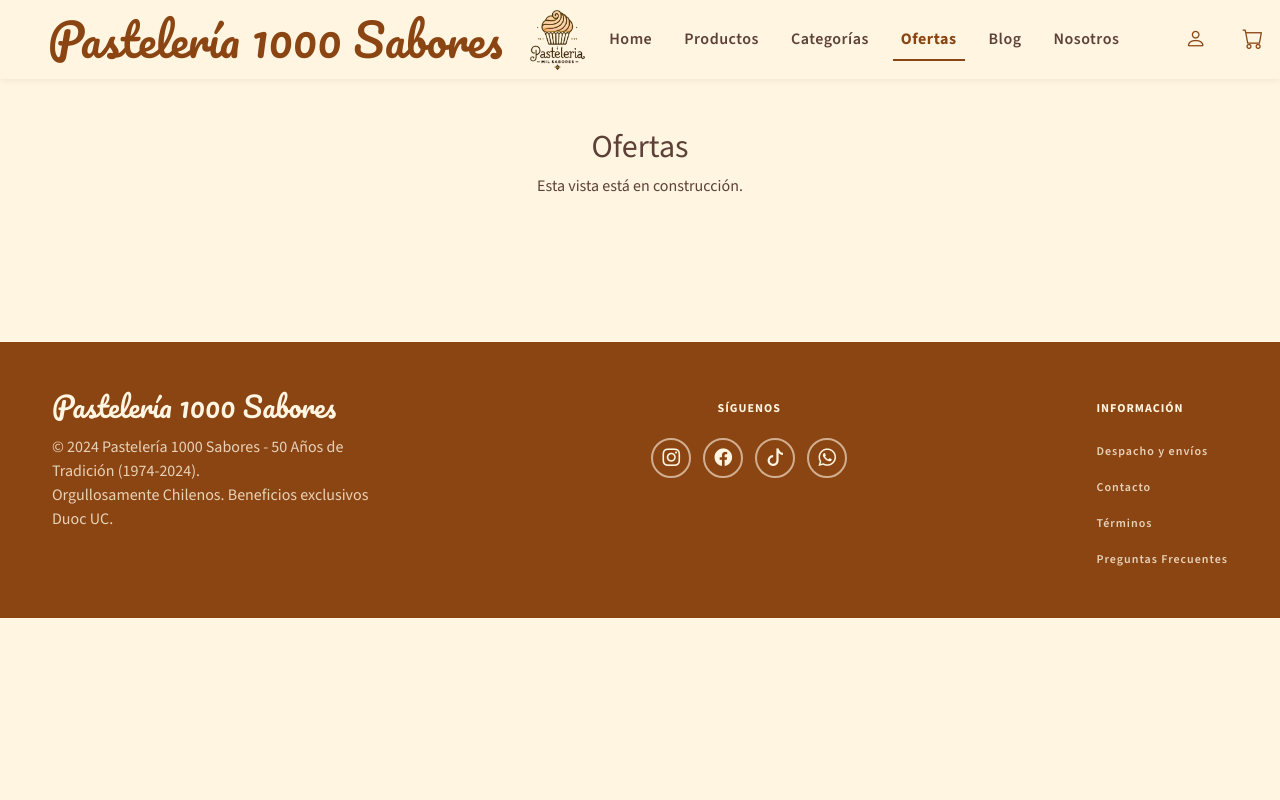
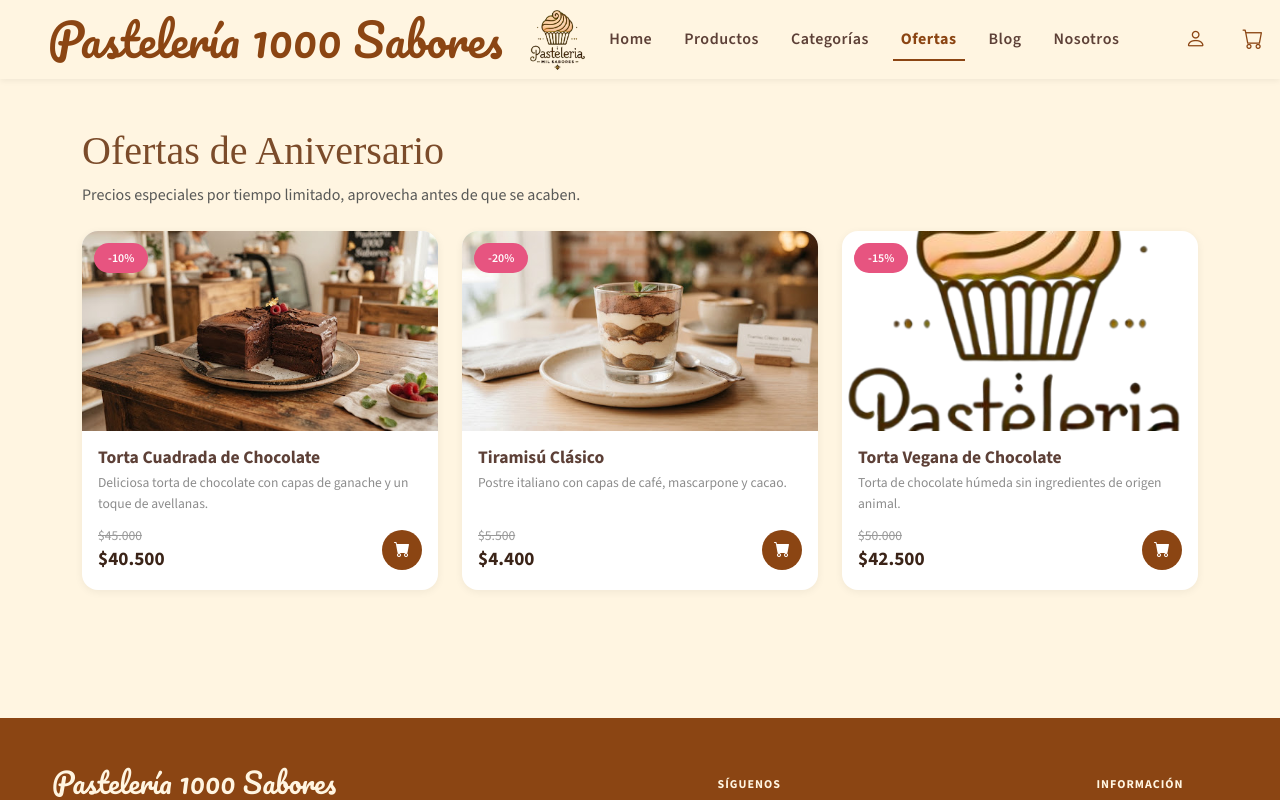
Before and after one commit to AlanisVerdugo/Pasteleria-1000-sabores, a React (Vite) app: page /ofertas in a window 1280 px wide. Shown: the top 800 px of the page. Built offline with nearby package versions, Linux system fonts and the light colour scheme.

Commit message:
feat: vista de Ofertas con productos en descuento

```diff
--- a/src/App.jsx
+++ b/src/App.jsx
@@ -9,6 +9,7 @@
 // tienda
 import Home from './pages/Home'
 import Catalogo from './pages/Catalogo'
+import Ofertas from './pages/Ofertas'
 import DetalleProducto from './pages/DetalleProducto'
 import Carrito from './pages/Carrito'
 import Login from './pages/Login'
@@ -56,7 +57,7 @@
           <Route path="/producto/:codigo" element={<DetalleProducto />} />
           <Route path="/categorias" element={enConstruccion('Categorías')} />
           <Route path="/categorias/:id" element={enConstruccion('Categoría')} />
-          <Route path="/ofertas" element={enConstruccion('Ofertas')} />
+          <Route path="/ofertas" element={<Ofertas />} />
           <Route path="/carrito" element={<Carrito />} />
           <Route path="/checkout" element={enConstruccion('Checkout')} />
           <Route path="/pago/exito/:ordenId" element={enConstruccion('Pago correcto')} />
--- /dev/null
+++ b/src/pages/Ofertas.jsx
@@ -0,0 +1,39 @@
+import { useEffect, useState } from 'react'
+import '../css/catalogo.css'
+import TarjetaProducto from '../components/TarjetaProducto'
+import { productosService } from '../services/productosService'
+
+function Ofertas() {
+    const [productos, setProductos] = useState([])
+
+    useEffect(() => {
+        productosService.listarOfertas().then(setProductos)
+    }, [])
+
+    return (
+        <main>
+            <section className="container py-5">
+
+                <div className="mb-4">
+                    <h1 style={{ fontFamily: "'Caveat',cursive", color: '#7B4B2A' }}>Ofertas de Aniversario</h1>
+                    <p className="text-muted">Precios especiales por tiempo limitado, aprovecha antes de que se acaben.</p>
+                </div>
+
+                {productos.length > 0 ? (
+                    <div className="row row-cols-1 row-cols-md-2 row-cols-xl-3 g-4">
+                        {productos.map((p) => (
+                            <TarjetaProducto key={p.codigo} producto={p} />
+                        ))}
+                    </div>
+                ) : (
+                    <p className="text-center text-muted mt-4">
+                        No hay ofertas disponibles en este momento.
+                    </p>
+                )}
+
+            </section>
+        </main>
+    )
+}
+
+export default Ofertas
```
